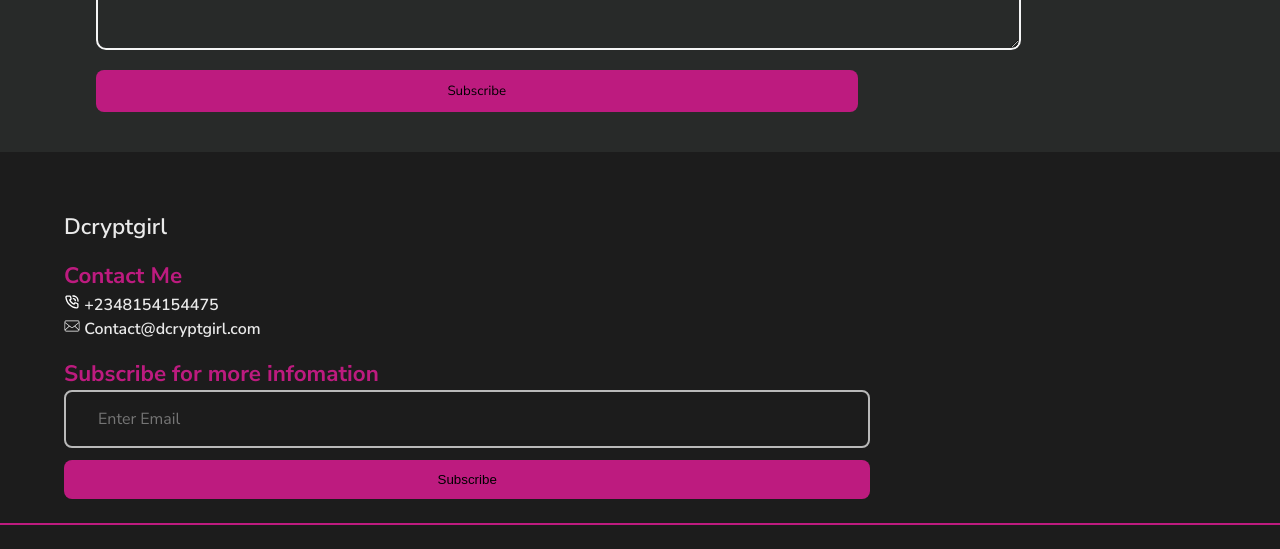
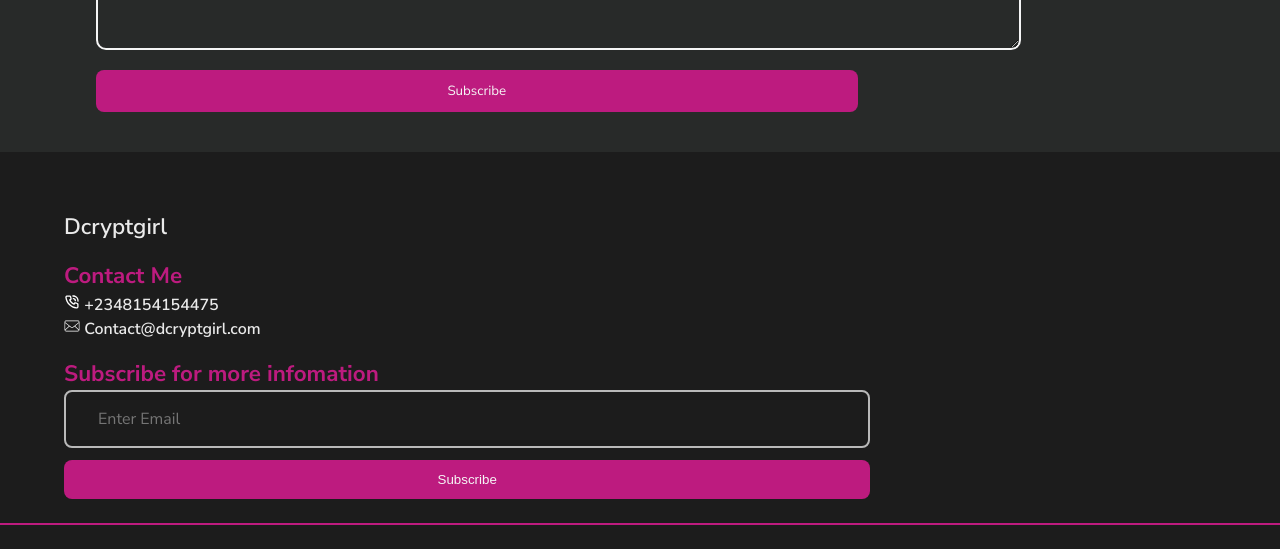
Before and after one commit to Tuunechi/Girlsincrypto, a React app: page /contact in a window 1280 px wide. Shown: the part 949-1498 px from the top of the page. Built offline with nearby package versions, Linux system fonts and the light colour scheme; the HTML template or start-up script is replaced by a standard one.

Commit message:
:sparkles: II

```diff
--- a/src/pages/Contact/contact.css
+++ b/src/pages/Contact/contact.css
@@ -1,3 +1,7 @@
+a{
+    color: whitesmoke;
+}
+
 .contact{
     width: 85%;
     margin: auto;
@@ -6,9 +10,6 @@
     flex-direction: column;
 }
 
-a{
-    color: whitesmoke;
-}
 .get-intouch{
     width: 45%;
     margin-top: 15%;
@@ -55,4 +56,5 @@ span{
     cursor: pointer;
     font-family: var(--primary-font);
     width: 70%;
+    color: whitesmoke;
 }
--- a/src/pages/Footer/footer.css
+++ b/src/pages/Footer/footer.css
@@ -63,6 +63,7 @@ a{
     padding: 1.5vh 1.5vw 1.5vh 1.5vw;
     margin-top: 1.5vh;
     cursor: pointer;
+    color: whitesmoke;
 }
 
 .dermacation-line{
```
